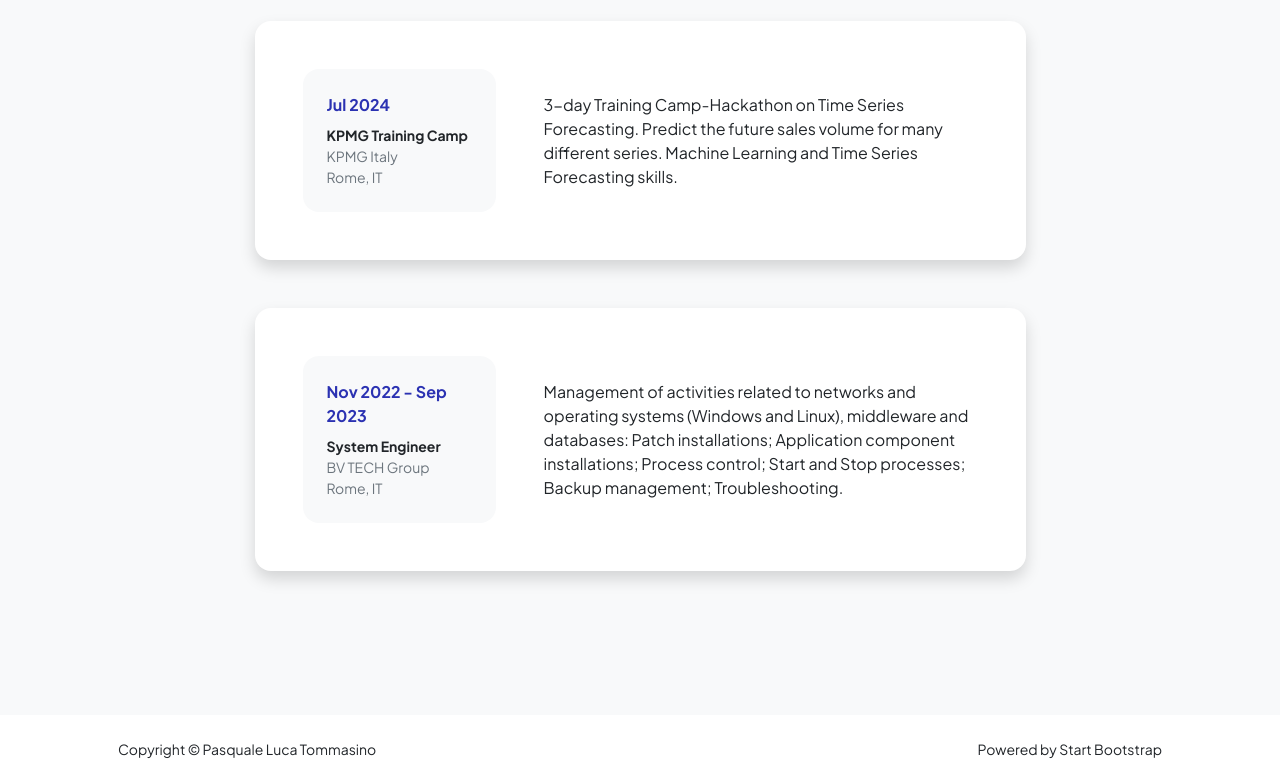
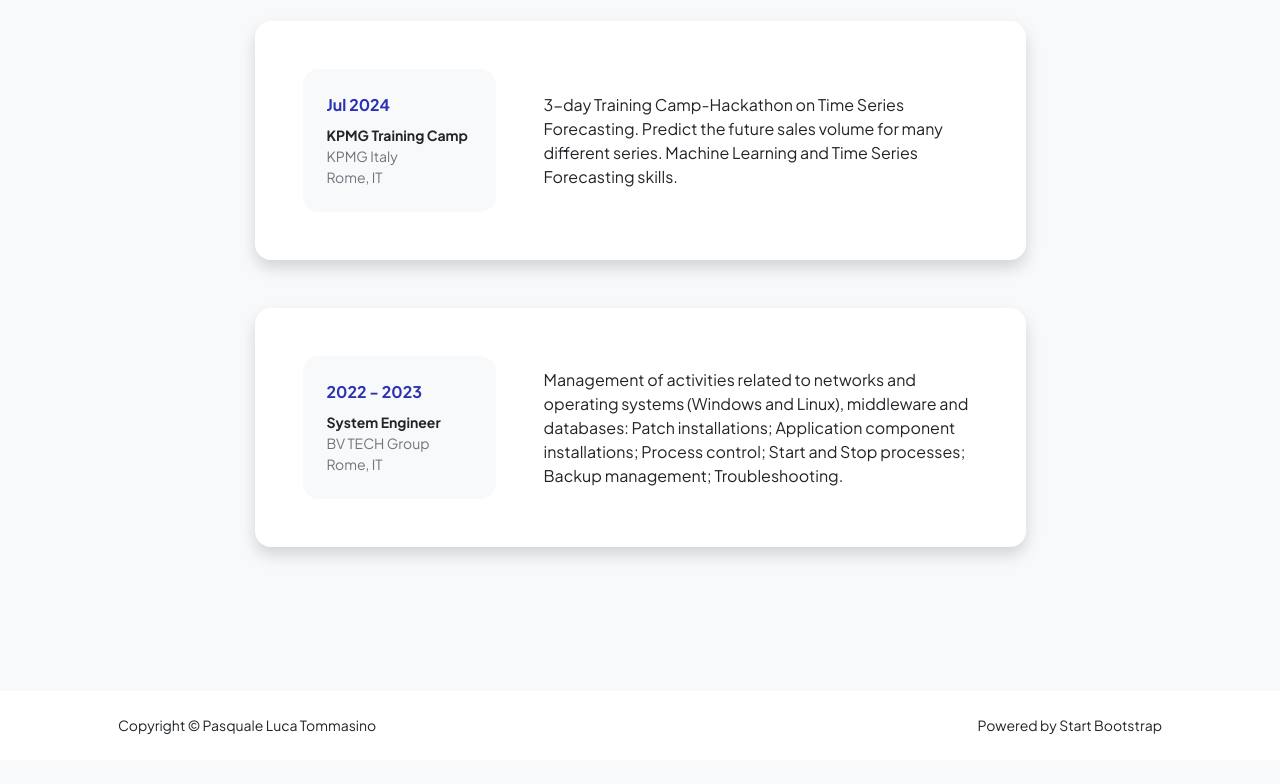
Before and after one commit to pltommasino/Website, a plain HTML site: page resume.html in a window 1280 px wide. Shown: the part 1422-2206 px from the top of the page. After the commit the page ends 2182 px from the top, so only its background shows below. Drawn offline with nearby package versions, Linux system fonts and the light colour scheme.

Commit message:
Updated Website version 2.0.0.1

```diff
--- a/resume.html
+++ b/resume.html
@@ -152,7 +152,7 @@
                                     <div class="row align-items-center gx-5">
                                         <div class="col text-center text-lg-start mb-4 mb-lg-0">
                                             <div class="bg-light p-4 rounded-4">
-                                                <div class="text-primary fw-bolder mb-2">Nov 2022 - Sep 2023</div>
+                                                <div class="text-primary fw-bolder mb-2">2022 - 2023</div>
                                                 <div class="small fw-bolder">System Engineer</div>
                                                 <div class="small text-muted">BV TECH Group</div>
                                                 <div class="small text-muted">Rome, IT</div>
```
